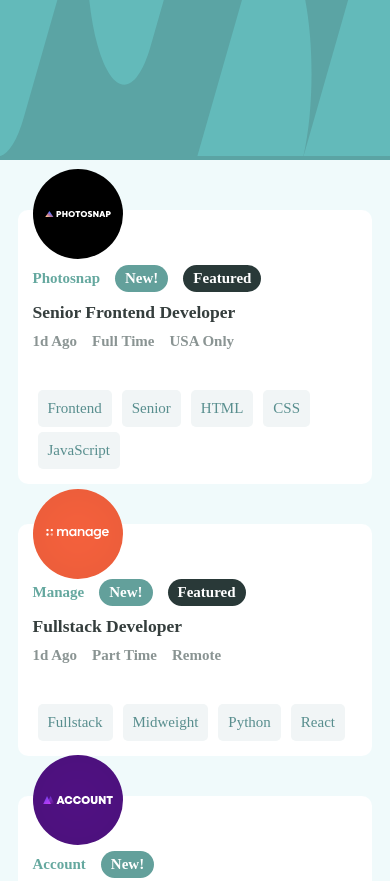
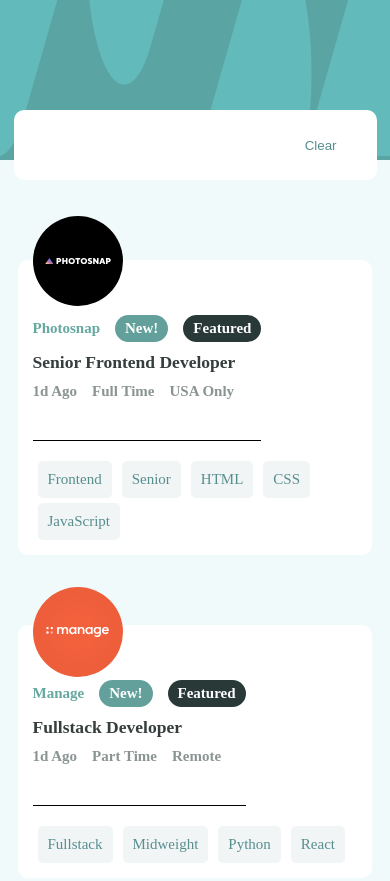
Before and after one commit to MahmoudQunbor99/job_postings-filtering, a plain HTML site: page index.html in a window 390 px wide. Shown: the top 881 px of the page. Drawn offline with Linux system fonts and the light colour scheme.

Commit message:
new search feature and styling changes

```diff
--- a/app.js
+++ b/app.js
@@ -18,6 +18,7 @@ const fetchJobs = async () => {
 
 const createFiltersBar = () => {
   const filtersBar = createEl("div", "", ["filters-bar"]);
+  const filterBarInput = createEl("input", "", ["filter-input"]);
   postsContainer.append(filtersBar);
 
   const createFilterButton = (filter) => {
@@ -29,6 +30,13 @@ const createFiltersBar = () => {
     return button;
   };
 
+  filterBarInput.addEventListener("keypress", (event) => {
+    if (event.keyCode == 13) {
+      selectedFilters.add(filterBarInput.value.toLowerCase());
+      createJobPostings();
+    }
+  });
+
   const selectedFiltersButtons =
     Array.from(selectedFilters).map(createFilterButton);
   selectedFiltersButtons.forEach((filter) => filtersBar.appendChild(filter));
@@ -38,7 +46,7 @@ const createFiltersBar = () => {
     selectedFilters.clear();
     createJobPostings();
   });
-  filtersBar.appendChild(clearButton);
+  filtersBar.append(filterBarInput, clearButton);
 };
 
 const createJobPostingElement = (jobItem) => {
@@ -103,10 +111,9 @@ const createJobFilters = (jobItem) => {
 const createJobPostings = async () => {
   const jobData = await fetchJobs();
   postsContainer.innerText = "";
+  createFiltersBar();
 
   if (selectedFilters.size > 0) {
-    createFiltersBar();
-
     const filteredJobs = jobData.filter((jobItem) => {
       const filterMatches = (filter) =>
         selectedFilters.has(filter.toLowerCase());
--- a/style.css
+++ b/style.css
@@ -18,7 +18,7 @@ header > img {
 }
 
 #posts-container {
-  margin: 50px auto;
+  margin: 100px auto;
 }
 
 .job-posting {
@@ -32,7 +32,7 @@ header > img {
   padding: 15px;
   justify-content: space-between;
   align-items: center;
-  margin: 40px auto;
+  margin: 70px auto;
   gap: 40px;
 }
 
@@ -102,18 +102,20 @@ header > img {
 }
 
 .filters-bar {
+  display: flex;
   width: 70%;
+  min-height: 80px;
   background-color: white;
-  height: 75px;
   position: absolute;
   top: 110px;
   left: 0;
   right: 0;
   margin: 0 auto;
-  display: flex;
   align-items: center;
   padding: 10px;
   border-radius: 10px;
+  flex-wrap: wrap;
+  padding-right: 80px;
 }
 
 .clear-button {
@@ -136,6 +138,13 @@ header > img {
   font-size: xx-large;
 }
 
+.filter-input {
+  flex-grow: 1;
+  outline: none;
+  border: none;
+  height: 30px;
+}
+
 .attribution {
   font-size: 11px;
   text-align: center;
@@ -148,6 +157,11 @@ header > img {
 @media screen and (max-width: 450px) {
   .job-posting {
     position: relative;
+    gap: 20px;
+  }
+
+  .filters-bar {
+    min-height: 50px;
   }
 
   .job-posting-left-side {
@@ -157,6 +171,9 @@ header > img {
 
   .job-details {
     margin-top: 40px;
+    flex-grow: 1;
+    padding-bottom: 40px;
+    border-bottom: black 1px solid;
   }
 
   .company-img {
```
